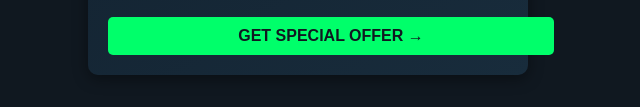
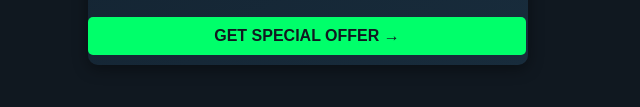
Before and after one commit to kabeer-necrox/singlepage, a plain HTML site: page index2.html in a window 1280 px wide. Shown: the part 676-783 px from the top of the page, without its empty margins (332-972 px from the left). Drawn offline with Linux system fonts and the light colour scheme.

Commit message:
here is the code commit

```diff
--- a/index2.html
+++ b/index2.html
@@ -6,6 +6,7 @@
     <title>Black Friday Offer</title>
     <style>
         body {
+            /* scc */
             font-family: Arial, sans-serif;
             margin: 0;
             padding: 0;
@@ -77,13 +78,14 @@
             /* padding-right: 30px; */
             background-color: #00ff6a;
             color: #101820;
-            /* padding: 10px 0px; */ padding: 10px 8px;
+             padding:10px 19px;
             text-transform: uppercase;
             font-weight: bold;
             border-radius: 5px;
             text-decoration: none;
-
-            width: 430px;
+            width: 400px;
+            margin-bottom: -108px;
+            margin-left: -20px;
 
         }
         .cta:hover {
```
